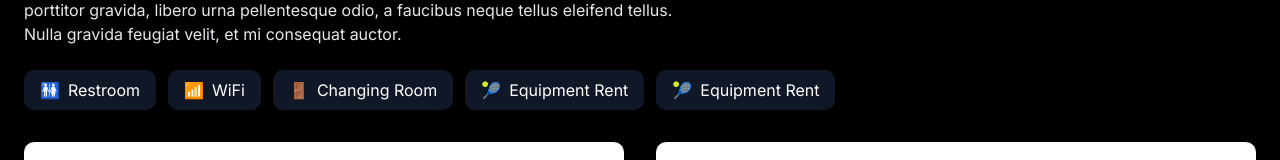
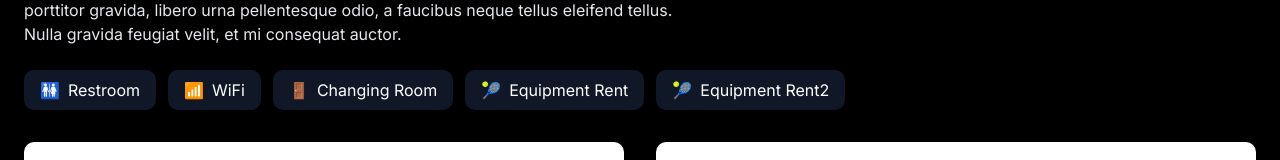
Before and after one commit to lgarin211/ubion, a Next.js app: page /sport-venue/1 in a window 1280 px wide. Shown: the part 574-734 px from the top of the page. Built offline with nearby package versions, Linux system fonts and the light colour scheme.

Commit message:
modified:   src/app/sport-venue/[id]/page.tsx

```diff
--- a/src/app/sport-venue/[id]/page.tsx
+++ b/src/app/sport-venue/[id]/page.tsx
@@ -30,7 +30,7 @@ const venue = {
     { icon: "📶", name: "WiFi" },
     { icon: "🚪", name: "Changing Room" },
     { icon: "🎾", name: "Equipment Rent" },
-    { icon: "🎾", name: "Equipment Rent" }
+    { icon: "🎾", name: "Equipment Rent2" }
   ],
   price: 250000,
   promo: 0.1,
```
